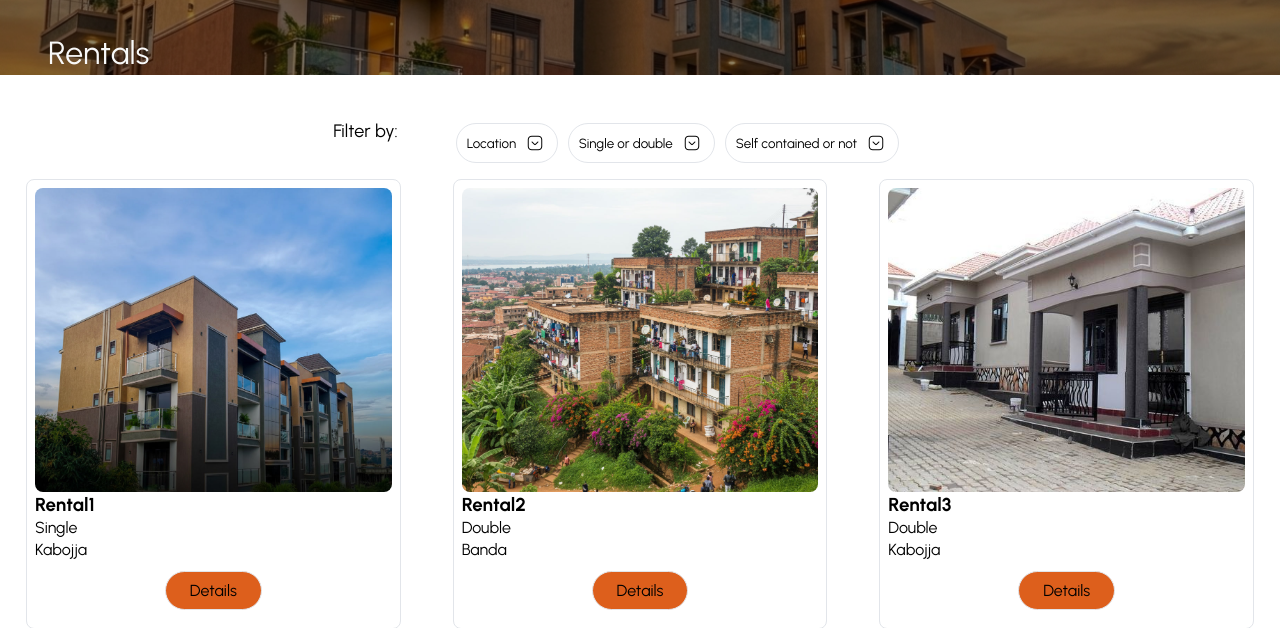
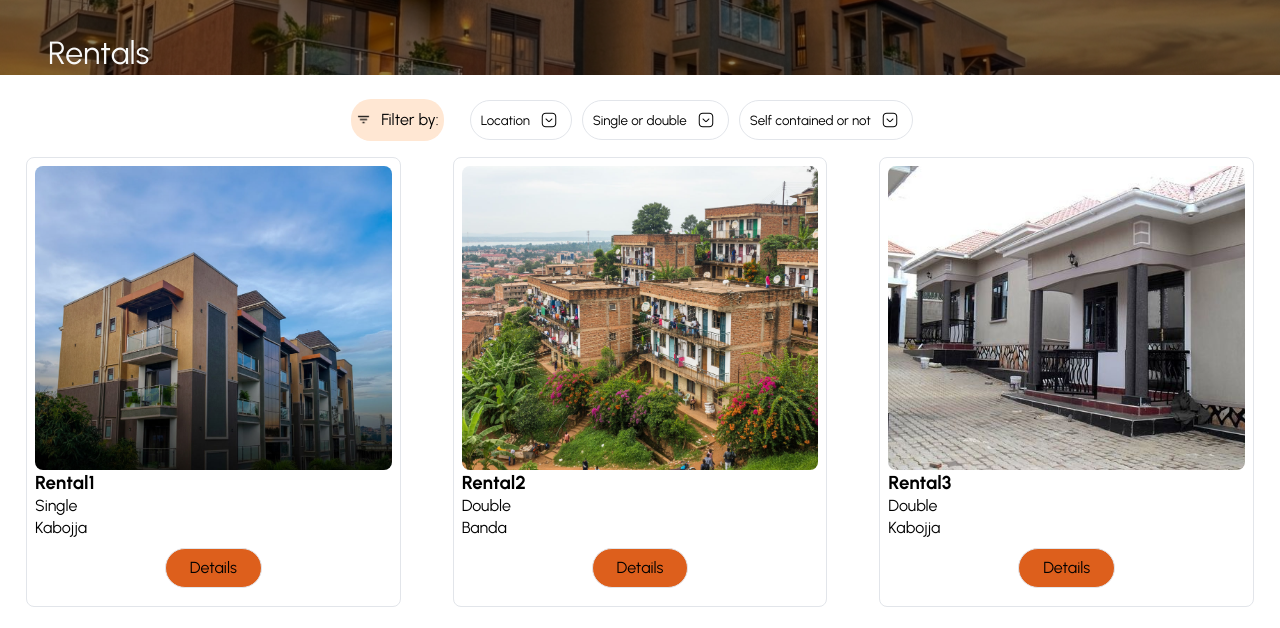
Before and after one commit to Nalyaham/Freelance_project, a Django app: page /rentals/ in a window 1280 px wide. Shown: the top 628 px of the page. Run offline with Django 5.2, Linux system fonts and the light colour scheme; data comes from the database, SQL or seed files in the repository.

Commit message:
Adjusted the filter section to similar layout of airbnb

```diff
--- a/your_room/templates/your_room/rentals.html
+++ b/your_room/templates/your_room/rentals.html
@@ -16,8 +16,8 @@
 <main>
   <h1 class="page-title container">Rentals</h1>
   <div class = "filters container" >
-    <h2 class="filter-title container">Filter by:</h2>
-    <form class = "filters container", method = "get", id = "filter-form">
+    <span class="filters filter_by"><img src="{% static 'your_room/images/filter_icon.png' %}" alt="" />Filter by:</span>
+    <form class = "filters filter_container", method = "get", id = "filter-form">
       <select name = "location", class = "filter", onchange="document.getElementById('filter-form').submit()">
         <option value = "">Location</option>
         {% for loc in locations %}
```
